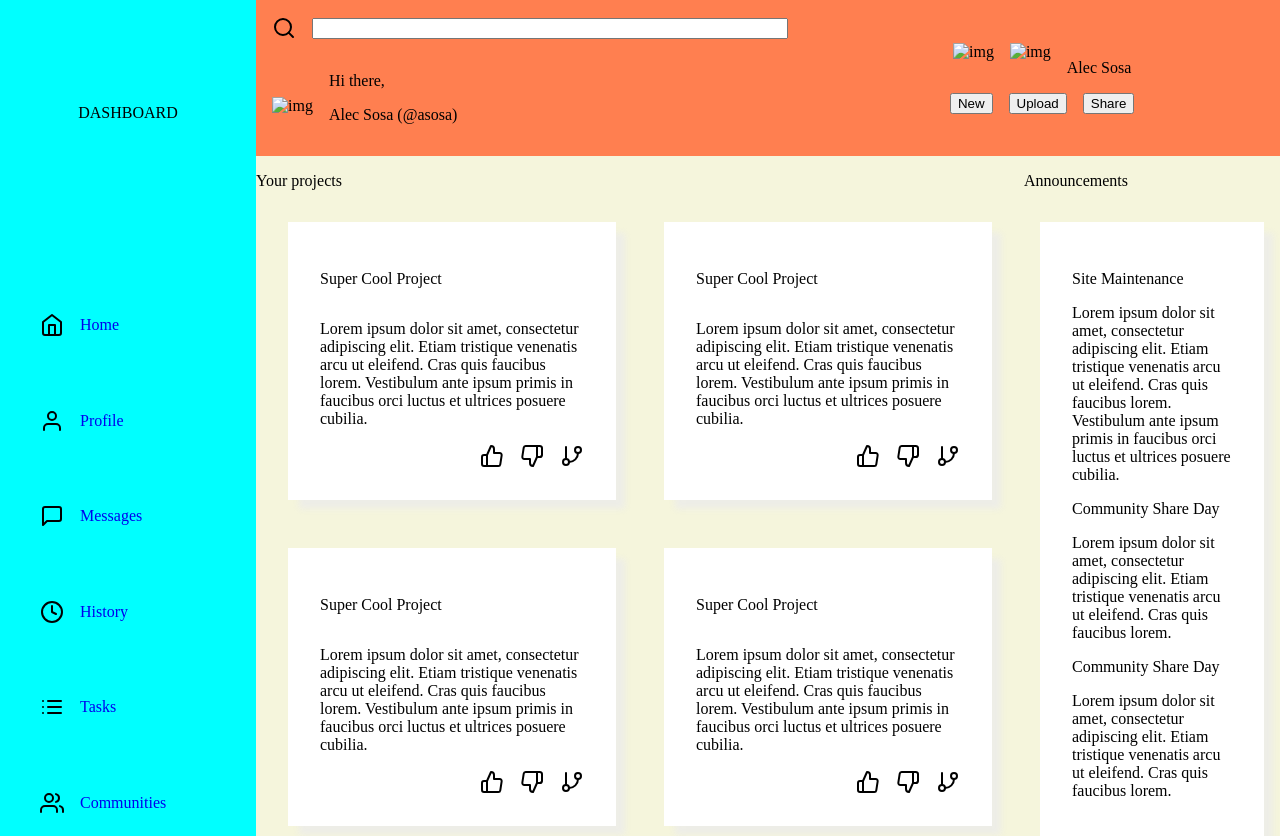
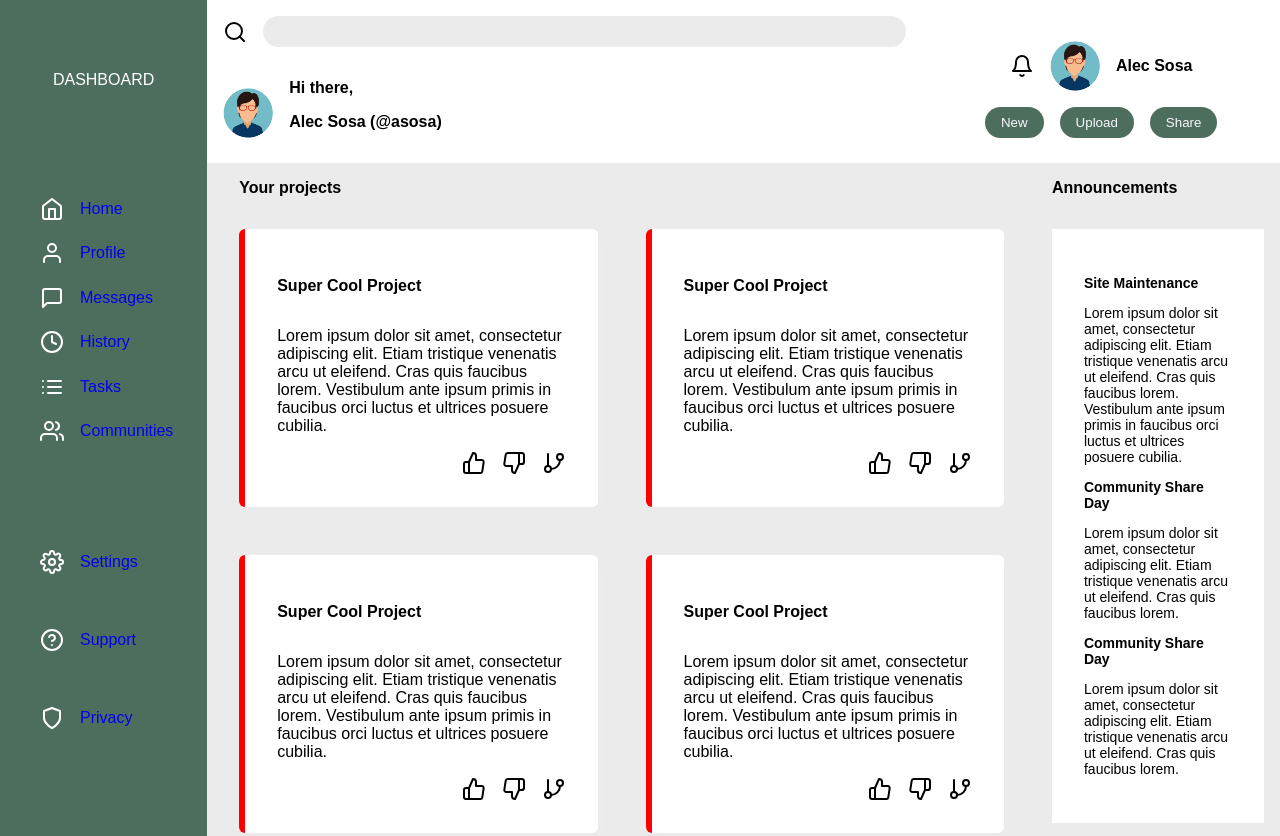
Before and after one commit to asosa223/admin_dashboard, a plain HTML site: page index.html in a window 1280 px wide. Shown: the top 836 px of the page. Drawn offline with Linux system fonts and the light colour scheme.

Commit message:
Project complete for now

```diff
--- a/index.html
+++ b/index.html
@@ -14,7 +14,7 @@
             <input type="text" id="search" name="search">
         </div>
         <div class="header-account-greeting">
-            <img src="#" alt="img">
+            <img src="assets/avatar_2.jpg" class="avatar" alt="img">
             <div class="greeting-container">
                 <p id="greeting">Hi there,</p>
                 <p id="main-account">Alec Sosa (@asosa)</p>
@@ -22,8 +22,8 @@
         </div>
         <div class="header-account-info">
             <div class="header-account">
-                <img src="#" alt="img">
-                <img src="#" alt="img">
+                <img src="assets/bell.svg" alt="img">
+                <img src="assets/avatar_2.jpg" class="avatar" alt="img">
                 <p id="main-account-name">Alec Sosa</p>
             </div>
             <div class="header-account-buttons">
@@ -38,37 +38,37 @@
         <ul class="main-links">
                 <li>
                     <a href="#">
-                    <img src="assets/home.svg" alt="img">
+                    <img src="assets/home.svg" class="filter-color" alt="img">
                     Home
                     </a>
                 </li>
                 <li>
                     <a href="#">
-                    <img src="assets/user.svg" alt="img">
+                    <img src="assets/user.svg" class="filter-color" alt="img">
                     Profile
                     </a>
                 </li>
                 <li>
                     <a href="#">
-                    <img src="assets/message-square.svg" alt="img">
+                    <img src="assets/message-square.svg" class="filter-color" alt="img">
                     Messages
                     </a>
                 </li>
                 <li>
                     <a href="#">
-                    <img src="assets/clock.svg" alt="img">
+                    <img src="assets/clock.svg" class="filter-color" alt="img">
                     History
                     </a>
                 </li>
                 <li>
                     <a href="#">
-                    <img src="assets/list.svg" alt="img">
+                    <img src="assets/list.svg" class="filter-color" alt="img">
                     Tasks
                     </a>
                 </li>
                 <li>
                     <a href="#">
-                    <img src="assets/users.svg" alt="img">
+                    <img src="assets/users.svg" class="filter-color" alt="img">
                     Communities
                     </a>
                 </li>
@@ -76,19 +76,19 @@
         <ul class="secondary-links">
                     <li>
                         <a href="#">
-                        <img src="assets/settings.svg" alt="img">
+                        <img src="assets/settings.svg" class="filter-color" alt="img">
                         Settings
                         </a>
                     </li>
                     <li>
                         <a href="#">
-                        <img src="assets/help-circle.svg" alt="img">
+                        <img src="assets/help-circle.svg" class="filter-color" alt="img">
                         Support
                         </a>
                     </li>
                     <li>
                         <a href="#">
-                        <img src="assets/shield.svg" alt="img">
+                        <img src="assets/shield.svg" class="filter-color" alt="img">
                         Privacy
                         </a>
                     </li>
@@ -215,28 +215,28 @@
         <p id="trending">Trending</p>
         <div class="right-card-two">
             <div class="right-card-two-account">
-                <img src="#" alt="img">
+                <img src="assets/avatar_1.jpg" class="avatar" alt="img">
                 <div class="trending-acct-container">
                     <p id="trending-acct">@dtrump</p>
                     <p id="trending-acct-text">World Class Builder</p>
                 </div>
             </div>
             <div class="right-card-two-account">
-                <img src="#" alt="img">
+                <img src="assets/avatar_2.jpg" class="avatar" alt="img">
                 <div class="trending-acct-container">
                     <p id="trending-acct">@asosa</p>
                     <p id="trending-acct-text">World Class Builder</p>
                 </div>
             </div>
             <div class="right-card-two-account">
-                <img src="#" alt="img">
+                <img src="assets/avatar_3.jpg"  class="avatar" alt="img">
                 <div class="trending-acct-container">
                     <p id="trending-acct">@tCruz</p>
                     <p id="trending-acct-text">World Class Builder</p>
                 </div>
             </div>
             <div class="right-card-two-account">
-                <img src="#" alt="img">
+                <img src="assets/avatar_1.jpg" class=" avatar" alt="img">
                 <div class="trending-acct-container">
                     <p id="trending-acct">@jbiden</p>
                     <p id="trending-acct-text">World Class Builder</p>
--- a/stylesheet.css
+++ b/stylesheet.css
@@ -1,3 +1,14 @@
+/*
+*   Steps left:
+    *   add input styling ✅
+    *   add font style
+    *   style links ✅
+    *   add account images
+    *   edit color theme ✅
+    *   add hover to card icons
+    *
+*/
+
 /*******************BODY*******************************/
 body {
     display: grid;
@@ -7,17 +18,30 @@ body {
     margin: 0;
     width: 100vw;
     height: 100vh;
-    grid-template-columns: 1fr 3fr 1fr;
+    grid-template-columns: 1fr 4fr 1fr;
     grid-template-rows: 1fr 4fr;
+    font-family: Arial, Helvetica, sans-serif;
+}
+
+.avatar {
+    vertical-align: middle;
+    width: 50px;
+    height: 50px;
+    border-radius: 50%;
 }
 /*******************HEADER*******************************/
 .header {
     grid-area: header;
-    background-color: coral;
+    background-color: white;
     display: grid;
     grid-template-areas:
-    "top-left right"
-    "bottom-left right";
+        "top-left right"
+        "bottom-left right";
+    grid-template-columns: 2fr 1fr;
+}
+
+.header p {
+    font-weight: bold;
 }
 
 .header-search {
@@ -30,6 +54,14 @@ body {
 
 input#search {
     flex: 1;
+    background-color: #EBEBEB;
+    border-radius: 40px;
+    border: none;
+    padding: 8px;
+}
+
+input#search:focus {
+    outline: none;
 }
 
 .header-account-greeting {
@@ -62,6 +94,7 @@ p#greeting {
     display: flex;
     gap: 1rem;
     justify-content: center;
+    padding: 1rem;
 }
 
 .header-account-buttons {
@@ -70,17 +103,31 @@ p#greeting {
     gap: 1rem;
 }
 
+.header-account-buttons button {
+    padding: .5rem 1rem;
+    border-radius: 1rem;
+    border: none;
+    background-color: #4E6E5D;
+    color: #f8f8ff;
+}
+
+.header-account-buttons button:active {
+    transform: translateY(4px);
+    box-shadow: none;
+}
+
 /*******************NAV*******************************/
 .sidebar {
     display: grid;
     grid-area: nav;
-    background-color: aqua;
+    background-color: #4E6E5D;
     grid-template-areas:
         "nav-title"
         "main-links"
         "second-links";
-    grid-template-rows: 1fr 3fr 2fr;
+    grid-template-rows: 10rem 20rem 20rem;
 }
+
 
 nav li {
     display: flex;
@@ -95,11 +142,24 @@ li a {
     text-decoration: none;
 }
 
+a:visited {
+    color: white;
+}
+
+a:hover {
+    transform: translateY(4px);
+}
+
+.filter-color {
+    filter: invert(100%) sepia(0%) saturate(0%) hue-rotate(320deg) brightness(104%) contrast(102%);
+}
+
 .nav-title{
     grid-area: nav-title;
     display: flex;
     justify-content: center;
     align-items: center;
+    color: white;
 }
 
 .main-links {
@@ -118,7 +178,12 @@ li a {
 
 /*******************MAIN*******************************/
 main {
-    background-color: beige;
+    background-color: #EBEBEB;
+}
+
+p#card-header {
+    padding: 0rem 2rem;
+    font-weight: bold;
 }
 
 .cards {
@@ -143,17 +208,27 @@ main {
     gap: 1rem;
 }
 
+p.card-title {
+    font-weight: bold;
+}
+
 .cards > div {
     background: white;
     padding: 2rem;
     margin: 1rem;
-    box-shadow: 10px 10px 6px -1px rgba(235,235,235,0.75);
+    box-shadow: rgba(235, 235, 235, 0.75) 10px 10px 6px -1px;
+    border-left: 6px solid red;
+    border-radius: 6px;
+}
+
+.cards > div:hover {
+    transform: translateY(4px);
 }
 
 /*******************TRENDING*******************************/
 .right-section {
     grid-area: trending;
-    background-color: beige;
+    background-color: #EBEBEB;
     display: grid;
     grid-template-areas:
         "title-1"
@@ -163,10 +238,23 @@ main {
     grid-template-rows: repeat(4, auto);
 }
 
+p#announcements {
+    padding: 0rem 1rem;
+    font-weight: bold;
+}
+
+p.right-card-header {
+    font-weight: bold;
+}
+
 .right-card-two-account {
     display: flex;
     align-items: center;
     padding: 1rem;
+}
+
+.right-card-one > p {
+    font-size: 14px;
 }
 
 .right-card-two p {
```
Also changed, not shown: assets/avatar_1.jpg (added), assets/avatar_2.jpg (added), assets/avatar_3.jpg (added), assets/bell.svg (added).
